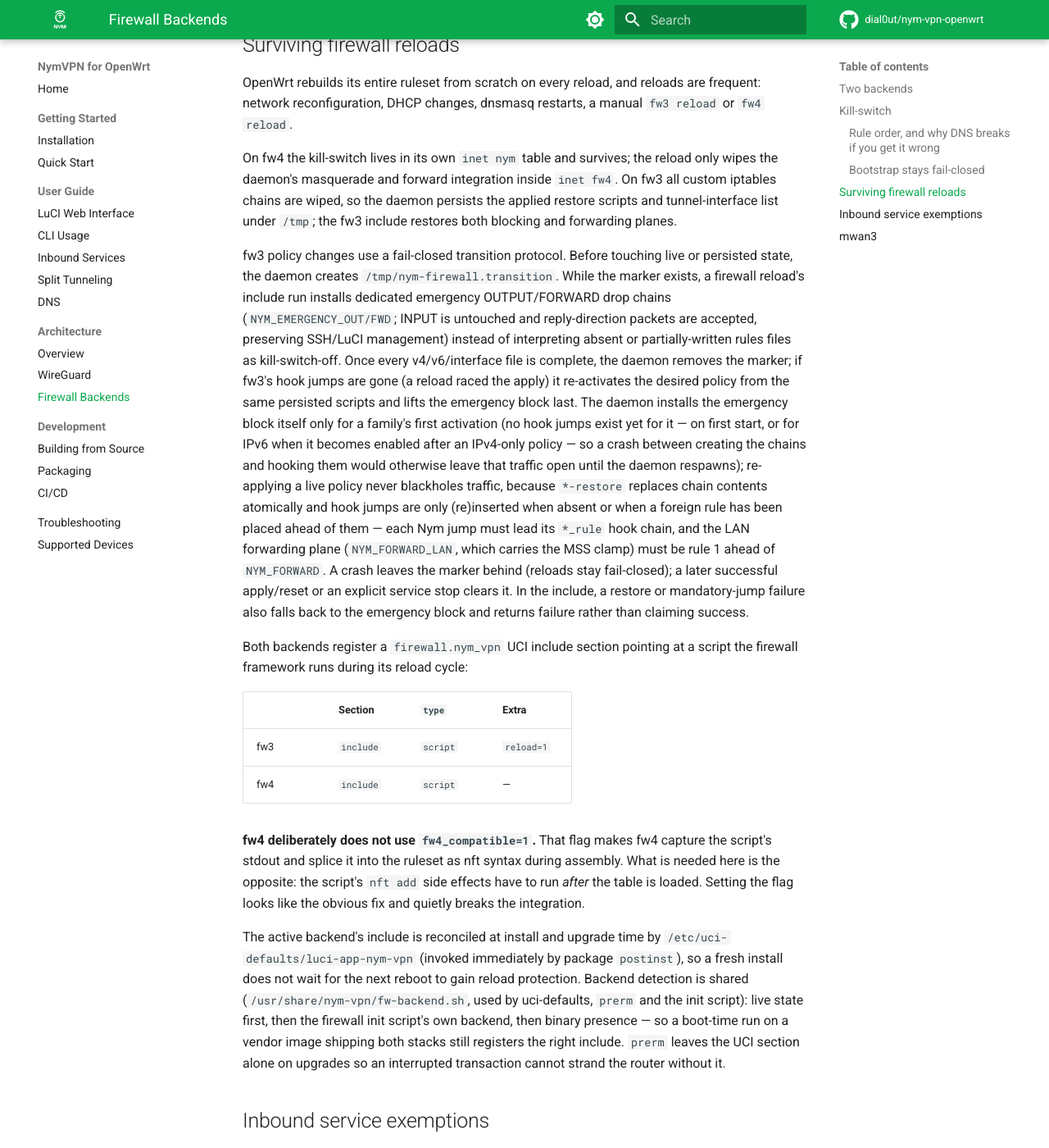
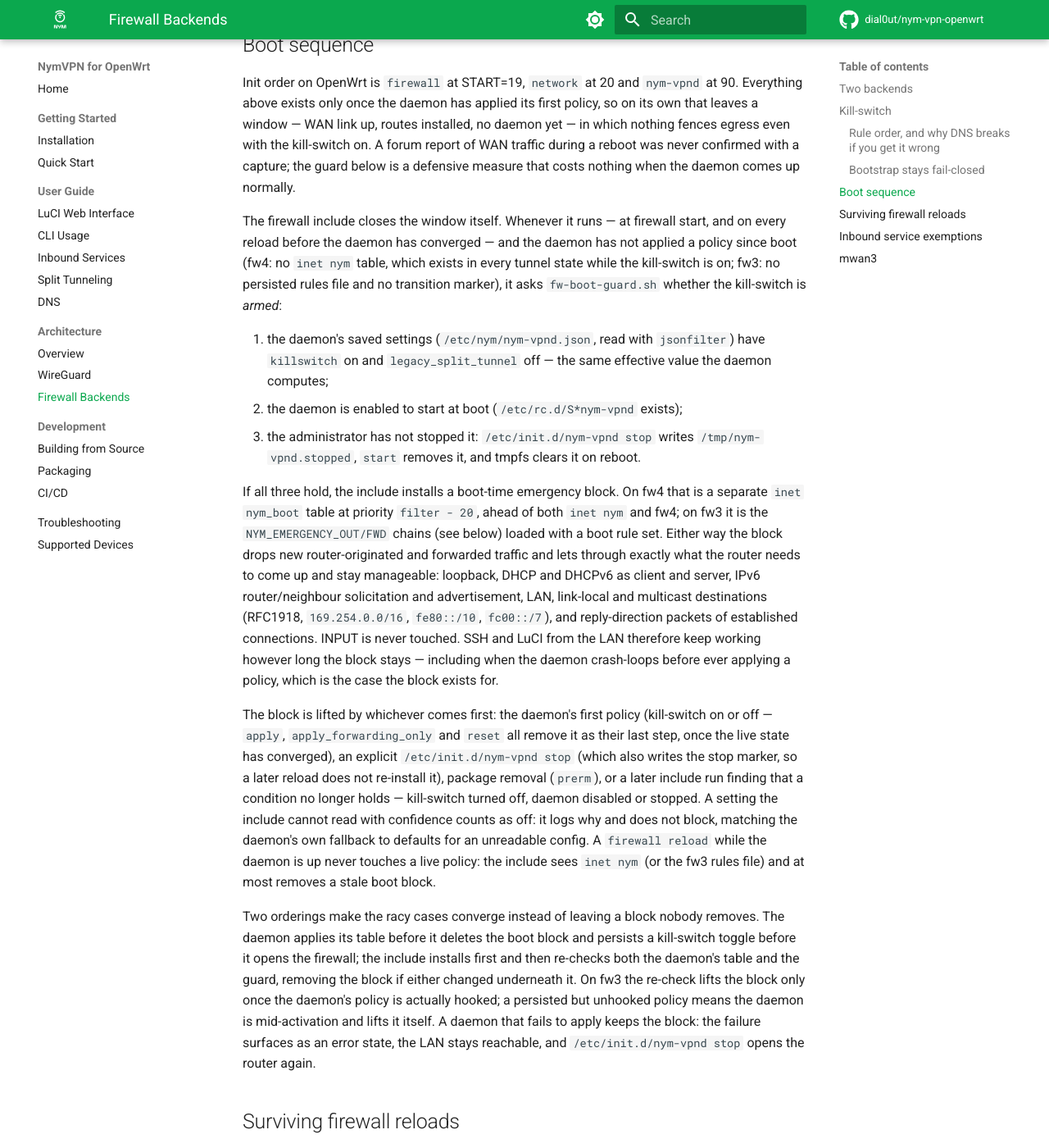
Before and after one commit to dial0ut/nym-vpn-openwrt, an MkDocs documentation site: the page built from docs/architecture/firewall.md, in a window 1280 px wide and 1400 px high, scrolled down 2651 px. Shown: the whole window at 82% size. Built offline with MkDocs 1.6.1 and Material for MkDocs 9.7.7, drawn with Linux system fonts in a browser that asks for light colours; comment, search, counter and statistics services are not loaded; some of the changed text lies outside the part shown.

Commit message:
docs(firewall): describe the boot-time kill-switch block
Add the boot sequence to the firewall architecture page, list the shared
guard and backend scripts in the package tree, and note the fix in the
changelog.

```diff
--- a/docs/architecture/firewall.md
+++ b/docs/architecture/firewall.md
@@ -108,6 +108,56 @@ resolution can proceed without opening router or LAN egress. As addresses are re
 added to the daemon-scoped allow-list. Disconnected and Error use the same blocked bootstrap
 policy when the on-disk endpoint cache is absent or expired.
 
+## Boot sequence
+
+Init order on OpenWrt is `firewall` at START=19, `network` at 20 and `nym-vpnd` at 90. Everything
+above exists only once the daemon has applied its first policy, so on its own that leaves a window
+— WAN link up, routes installed, no daemon yet — in which nothing fences egress even with the
+kill-switch on. A forum report of WAN traffic during a reboot was never confirmed with a capture;
+the guard below is a defensive measure that costs nothing when the daemon comes up normally.
+
+The firewall include closes the window itself. Whenever it runs — at firewall start, and on every
+reload before the daemon has converged — and the daemon has not applied a policy since boot (fw4:
+no `inet nym` table, which exists in every tunnel state while the kill-switch is on; fw3: no
+persisted rules file and no transition marker), it asks `fw-boot-guard.sh` whether the kill-switch
+is *armed*:
+
+1. the daemon's saved settings (`/etc/nym/nym-vpnd.json`, read with `jsonfilter`) have
+   `killswitch` on and `legacy_split_tunnel` off — the same effective value the daemon computes;
+2. the daemon is enabled to start at boot (`/etc/rc.d/S*nym-vpnd` exists);
+3. the administrator has not stopped it: `/etc/init.d/nym-vpnd stop` writes
+   `/tmp/nym-vpnd.stopped`, `start` removes it, and tmpfs clears it on reboot.
+
+If all three hold, the include installs a boot-time emergency block. On fw4 that is a separate
+`inet nym_boot` table at priority `filter - 20`, ahead of both `inet nym` and fw4; on fw3 it is the
+`NYM_EMERGENCY_OUT/FWD` chains (see below) loaded with a boot rule set. Either way the block drops
+new router-originated and forwarded traffic and lets through exactly what the router needs to come
+up and stay manageable: loopback, DHCP and DHCPv6 as client and server, IPv6 router/neighbour
+solicitation and advertisement, LAN, link-local and multicast destinations (RFC1918,
+`169.254.0.0/16`, `fe80::/10`, `fc00::/7`), and reply-direction packets of established
+connections. INPUT is never touched. SSH and LuCI from the LAN therefore keep working however long
+the block stays — including when the daemon crash-loops before ever applying a policy, which is
+the case the block exists for.
+
+The block is lifted by whichever comes first: the daemon's first policy (kill-switch on or off —
+`apply`, `apply_forwarding_only` and `reset` all remove it as their last step, once the live state
+has converged), an explicit `/etc/init.d/nym-vpnd stop` (which also writes the stop marker, so a
+later reload does not re-install it), package removal (`prerm`), or a later include run finding
+that a condition no longer holds — kill-switch turned off, daemon disabled or stopped. A setting
+the include cannot read with confidence counts as off: it logs why and does not block, matching
+the daemon's own fallback to defaults for an unreadable config. A `firewall reload` while the
+daemon is up never touches a live policy: the include sees `inet nym` (or the fw3 rules file) and
+at most removes a stale boot block.
+
+Two orderings make the racy cases converge instead of leaving a block nobody removes. The daemon
+applies its table before it deletes the boot block and persists a kill-switch toggle before it
+opens the firewall; the include installs first and then re-checks both the daemon's table and the
+guard, removing the block if either changed underneath it. On fw3 the re-check lifts the block only
+once the daemon's policy is actually hooked; a persisted but unhooked policy means the daemon is
+mid-activation and lifts it itself. A daemon that fails to apply keeps the block: the failure
+surfaces as an error state, the LAN stays reachable, and `/etc/init.d/nym-vpnd stop` opens the
+router again.
+
 ## Surviving firewall reloads
 
 OpenWrt rebuilds its entire ruleset from scratch on every reload, and reloads are frequent:
@@ -116,7 +166,8 @@ network reconfiguration, DHCP changes, dnsmasq restarts, a manual `fw3 reload` o
 On fw4 the kill-switch lives in its own `inet nym` table and survives; the reload only wipes the
 daemon's masquerade and forward integration inside `inet fw4`. On fw3 all custom iptables chains
 are wiped, so the daemon persists the applied restore scripts and tunnel-interface list under
-`/tmp`; the fw3 include restores both blocking and forwarding planes.
+`/tmp`; the fw3 include restores both blocking and forwarding planes. With nothing to restore,
+both includes fall through to the boot-time guard above: arm the block, or make sure none is left.
 
 fw3 policy changes use a fail-closed transition protocol. Before touching live or persisted state,
 the daemon creates `/tmp/nym-firewall.transition`. While the marker exists, a firewall reload's
```
Also changed, not shown: CHANGELOG.md (+14 -0 lines), docs/development/packaging.md (+2 -0 lines).
